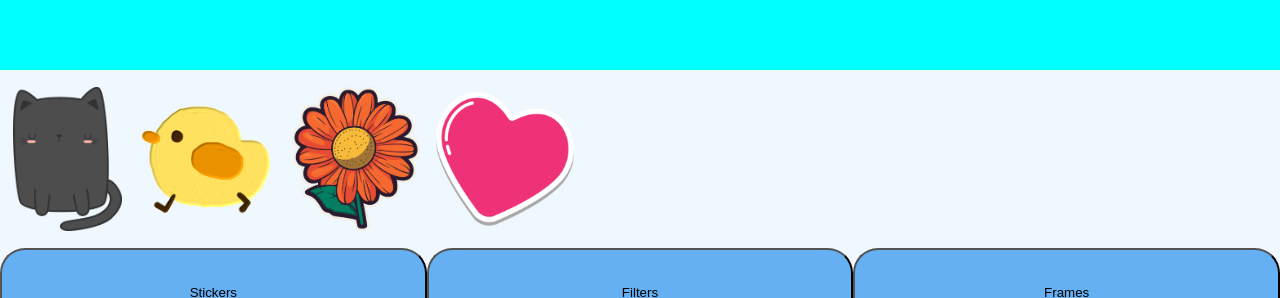
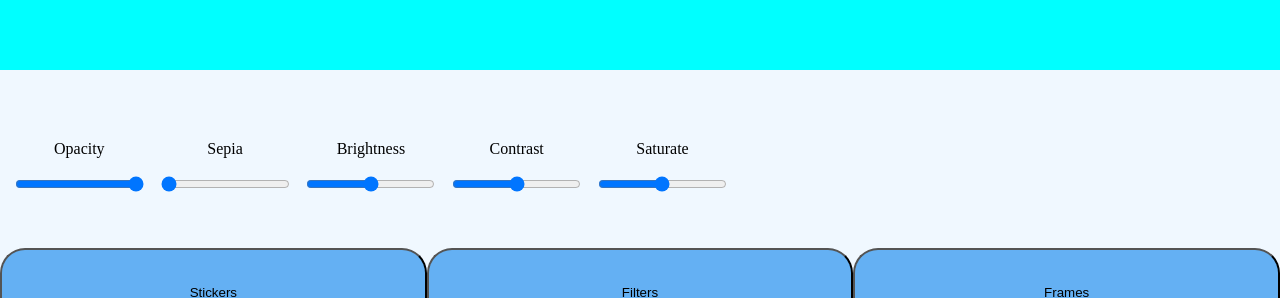
Before and after one commit to AxiDragon/framer, a React (Vite) app: page / in a window 1280 px wide. Shown: the part 463-761 px from the top of the page. Built offline with nearby package versions, Linux system fonts and the light colour scheme.

Commit message:
Implement editor ui menu state saving

```diff
--- a/src/ImageEditor.tsx
+++ b/src/ImageEditor.tsx
@@ -9,52 +9,19 @@ import FrameWrapper from "./components/FrameRenderer";
 import { StickerProps } from "./components/Sticker";
 import StickerManager from "./components/StickerManager";
 import { STICKER_VH } from "./data/constants";
+import { filters } from "./data/filters";
 
-type MenuName = "stickers" | "filters" | "frames";
+export type MenuName = "stickers" | "filters" | "frames";
 
-type Props = {
+export type Props = {
 	image: string;
 }
-
-const filters: Filter[] = [
-	new Filter({
-		name: "opacity",
-		value: "1",
-		defaultValue: 1,
-		onChange: (e: number) => `${e}`
-	}),
-	new Filter({
-		name: "sepia",
-		value: "0%",
-		defaultValue: 0,
-		onChange: (e: number) => `${e * 100}%`
-	}),
-	new Filter({
-		name: "brightness",
-		value: "100%",
-		defaultValue: 0.5,
-		onChange: (e: number) => `${e * 200}%`
-	}),
-	new Filter({
-		name: "contrast",
-		value: "100%",
-		defaultValue: 0.5,
-		onChange: (e: number) => `${e * 200}%`
-	}),
-	new Filter({
-		name: "saturate",
-		value: "100%",
-		defaultValue: 0.5,
-		onChange: (e: number) => `${e * 200}%`
-	}),
-];
 
 function ImageEditor({ image }: Props) {
 	const [filterStyle, setFilterStyle] = useState<Filter[]>(filters);
 	const [frame, setFrame] = useState<Frame>(EMPTY_FRAME);
 	const [stickers, setStickers] = useState<Record<number, StickerProps>>({});
-	const [selectedMenu, setSelectedMenu] = useState<MenuName | null>("stickers");
-	// const [selectedMenu, setSelectedMenu] = useState<MenuName | null>(null);
+	const [selectedMenu, setSelectedMenu] = useState<MenuName | null>("filters");
 
 	const imageRef = useRef<HTMLImageElement>(null);
 
@@ -76,7 +43,7 @@ function ImageEditor({ image }: Props) {
 	}
 
 	const onFilterSliderChanged = (filter: string, value: number) => {
-		const filterToUpdate = filterStyle.find(f => f.name === filter);
+		const filterToUpdate = filterStyle.find(f => f.propertyName === filter);
 
 		if (filterToUpdate) {
 			filterToUpdate.setValue(value);
@@ -189,11 +156,9 @@ function ImageEditor({ image }: Props) {
 			<div className="ImageEditorMenu">
 				{selectedMenu && <div className="MenuItemContainer">
 					<div /> {/* filler element to add margin to the left */}
-					{{
-						filters: <FilterSliders filterSliders={filterStyle} onFilterSliderChanged={onFilterSliderChanged} />,
-						stickers: <StickerGrabber />,
-						frames: <FrameSelector onFrameSelected={(frame: Frame) => setFrame(frame)} />
-					}[selectedMenu]}
+					<FilterSliders hide={selectedMenu !== "filters"} filterSliders={filterStyle} onFilterSliderChanged={onFilterSliderChanged} />
+					<StickerGrabber hide={selectedMenu !== "stickers"} />
+					<FrameSelector hide={selectedMenu !== "frames"} onFrameSelected={(frame: Frame) => setFrame(frame)} />
 				</div>}
 				<div className="ImageEditorButtonContainer">
 					{/* menu buttons */}
--- a/src/components/Filter.ts
+++ b/src/components/Filter.ts
@@ -1,18 +1,21 @@
 export type FilterProps = {
-	name: string;
+	name?: string;
+	propertyName: string;
 	value: string;
 	defaultValue?: number;
 	onChange: (e: number) => string;
 }
 
 export default class Filter {
+	public propertyName: string = '';
 	public name: string = '';
 	public defaultValue: number = 0;
 	private value: string = '';
 	private onChange: (e: number) => string;
 
-	constructor({ name, value, defaultValue = 0, onChange }: FilterProps) {
-		this.name = name;
+	constructor({ name = "", propertyName, value, defaultValue = 0, onChange }: FilterProps) {
+		this.propertyName = propertyName;
+		this.name = name ? name : propertyName.charAt(0).toUpperCase() + propertyName.slice(1);
 		this.value = value;
 		this.defaultValue = defaultValue;
 		this.onChange = onChange;
--- a/src/components/FilterSliders.tsx
+++ b/src/components/FilterSliders.tsx
@@ -3,23 +3,31 @@ import Filter from "./Filter";
 type Props = {
 	filterSliders: Filter[];
 	onFilterSliderChanged: (filter: string, value: number) => void;
+	hide?: boolean;
 }
 
-const FilterSliders = ({ filterSliders, onFilterSliderChanged }: Props) => {
-	return (<div className="FilterSliders">
+const FilterSliders = ({ filterSliders, onFilterSliderChanged, hide = false }: Props) => {
+	return (<>
 		{filterSliders.map((filter) => {
 			const onChange = (e: React.ChangeEvent<HTMLInputElement>) => {
-				onFilterSliderChanged(filter.name, Number(e.target.value));
+				onFilterSliderChanged(filter.propertyName, Number(e.target.value));
 			};
 
 			return (
-				<div key={filter.name}>
+				<div key={filter.name} style={{
+					height: "100%",
+					display: hide ? "none" : "flex",
+					flexDirection: "column",
+					justifyContent: "center",
+					textAlign: "center",
+					alignContent: "center"
+				}}>
 					<p>{filter.name}</p>
 					<input type="range" min={0} max={1} defaultValue={filter.defaultValue} step={0.01} onChange={onChange} />
 				</div>
 			);
 		})}
-	</div>);
+	</>);
 }
 
 export default FilterSliders;
--- a/src/components/FrameSelector.tsx
+++ b/src/components/FrameSelector.tsx
@@ -4,25 +4,28 @@ import FrameWrapper from "./FrameRenderer";
 
 type Props = {
 	onFrameSelected: (frame: Frame) => void;
+	hide?: boolean;
 }
 
-const FrameSelector = ({ onFrameSelected }: Props) => {
+const FrameSelector = ({ onFrameSelected, hide = false }: Props) => {
 	return (
-		<div className="FrameSelectorContainer side-column">
-			<div className="auto-fill-grid">
+		<>
 			{frames.map((frame, index) => (
 				<FrameWrapper key={index} frame={frame}
 					onClick={() => onFrameSelected(frame)}
-						framePercentage={0.45}>
-						<div style={{ width: 75, height: 75 }} />
+					framePercentage={0.5}
+					style={{ display: hide ? "none" : "grid" }}>
+					<div style={{ width: 50, height: "50%" }} />
 				</FrameWrapper>
 			))}
-				<div style={{ fontSize: 50, color: "red", width: 50, height: 50, cursor: "pointer" }}
+			<div style={{
+				fontSize: 50, height: "100%", width: 100,
+				cursor: "pointer", display: hide ? "none" : "flex", justifyContent: "center", alignItems: "center"
+			}}
 				onClick={() => onFrameSelected(EMPTY_FRAME)}>
 				❌
 			</div>
-			</div>
-		</div>
+		</>
 	)
 }
 
--- a/src/components/StickerGrabber.tsx
+++ b/src/components/StickerGrabber.tsx
@@ -1,6 +1,10 @@
 import stickerImages from "../data/stickers";
 
-const StickerGrabber = () => {
+type Props = {
+	hide?: boolean;
+}
+
+const StickerGrabber = ({ hide = false }: Props) => {
 	const onAddSticker = (sticker: string, e: React.MouseEvent) => {
 		window.dispatchEvent(new CustomEvent("add-sticker", {
 			detail: {
@@ -20,6 +24,7 @@ const StickerGrabber = () => {
 						alt="sticker"
 						draggable={false}
 						onMouseDown={(e: React.MouseEvent) => onAddSticker(sticker, e)}
+						style={{ display: hide ? "none" : "block" }}
 					/>
 				))
 			}
--- /dev/null
+++ b/src/data/filters.ts
@@ -0,0 +1,34 @@
+import Filter from "../components/Filter";
+
+export const filters: Filter[] = [
+	new Filter({
+		propertyName: "opacity",
+		value: "1",
+		defaultValue: 1,
+		onChange: (e: number) => `${e}`
+	}),
+	new Filter({
+		propertyName: "sepia",
+		value: "0%",
+		defaultValue: 0,
+		onChange: (e: number) => `${e * 100}%`
+	}),
+	new Filter({
+		propertyName: "brightness",
+		value: "100%",
+		defaultValue: 0.5,
+		onChange: (e: number) => `${e * 200}%`
+	}),
+	new Filter({
+		propertyName: "contrast",
+		value: "100%",
+		defaultValue: 0.5,
+		onChange: (e: number) => `${e * 200}%`
+	}),
+	new Filter({
+		propertyName: "saturate",
+		value: "100%",
+		defaultValue: 0.5,
+		onChange: (e: number) => `${e * 200}%`
+	}),
+];
--- a/src/index.css
+++ b/src/index.css
@@ -4,20 +4,6 @@ body,
 	padding: 0;
 	width: 100%;
 	height: 100vh;
-}
-
-.side-column {
-	grid-row: 1 / 4;
-	width: 100%;
-	height: 100%;
-	background-color: aliceblue;
-}
-
-.auto-fill-grid {
-	display: grid;
-	grid-template-columns: repeat(auto-fill, minmax(150px, 1fr));
-	gap: 15px;
-	padding: 15px;
 }
 
 .App {
@@ -27,25 +13,6 @@ body,
 	justify-content: center;
 	align-items: center;
 	background-color: aqua;
-}
-
-.EditedImage {
-	object-fit: contain;
-	display: flex;
-	flex-direction: column;
-	justify-content: center;
-	align-items: center;
-	grid-row: 1 / 3;
-	grid-column: 2;
-}
-
-.FilterSliders {
-	overflow-y: scroll;
-	grid-row: 3;
-	grid-column: 2;
-	display: flex;
-	flex-direction: column;
-	align-items: center;
 }
 
 .FrameRenderer {
@@ -70,14 +37,6 @@ body,
 	width: 100%;
 	height: 100%;
 	z-index: 1;
-}
-
-.StickerGrabber {
-	grid-column: 1;
-}
-
-.FrameSelectorContainer {
-	grid-row: 1 / 4;
 }
 
 .MainImage {
```
Lines whose indentation alone changed are shown as unchanged.
